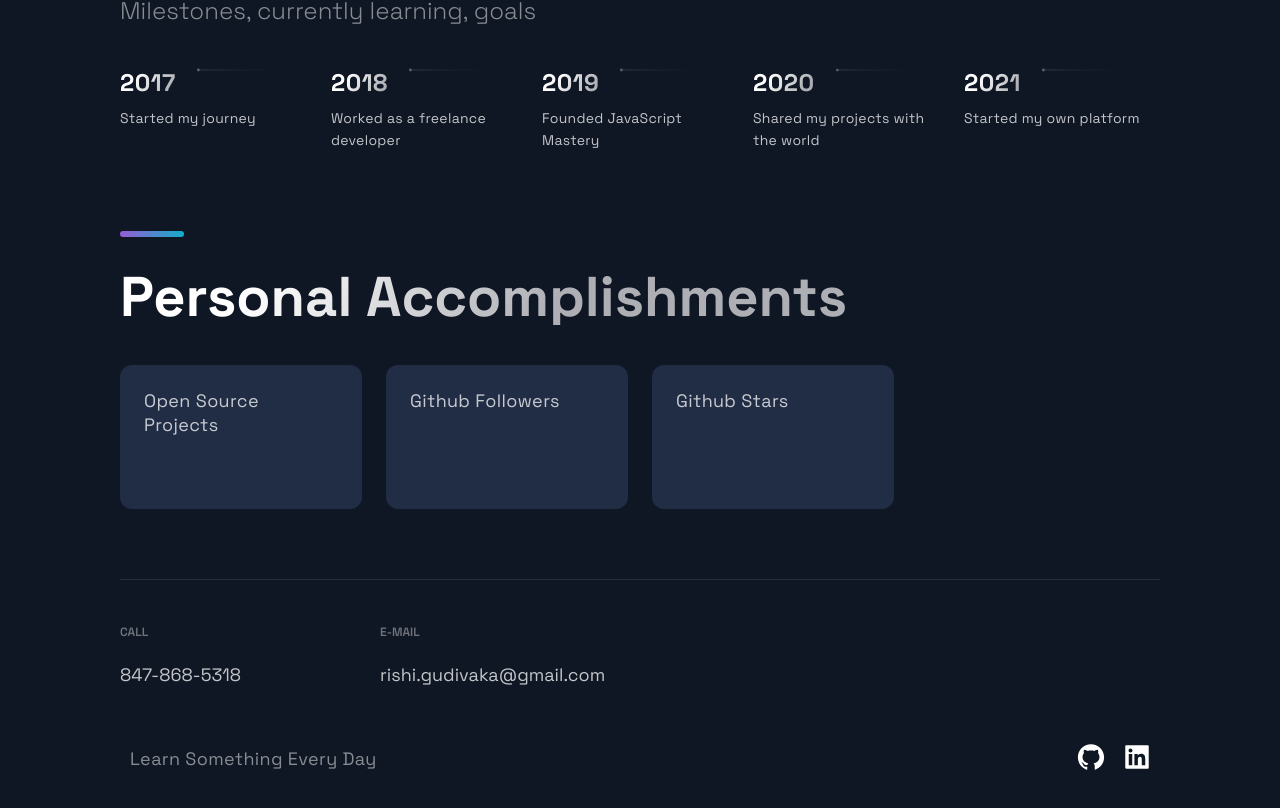
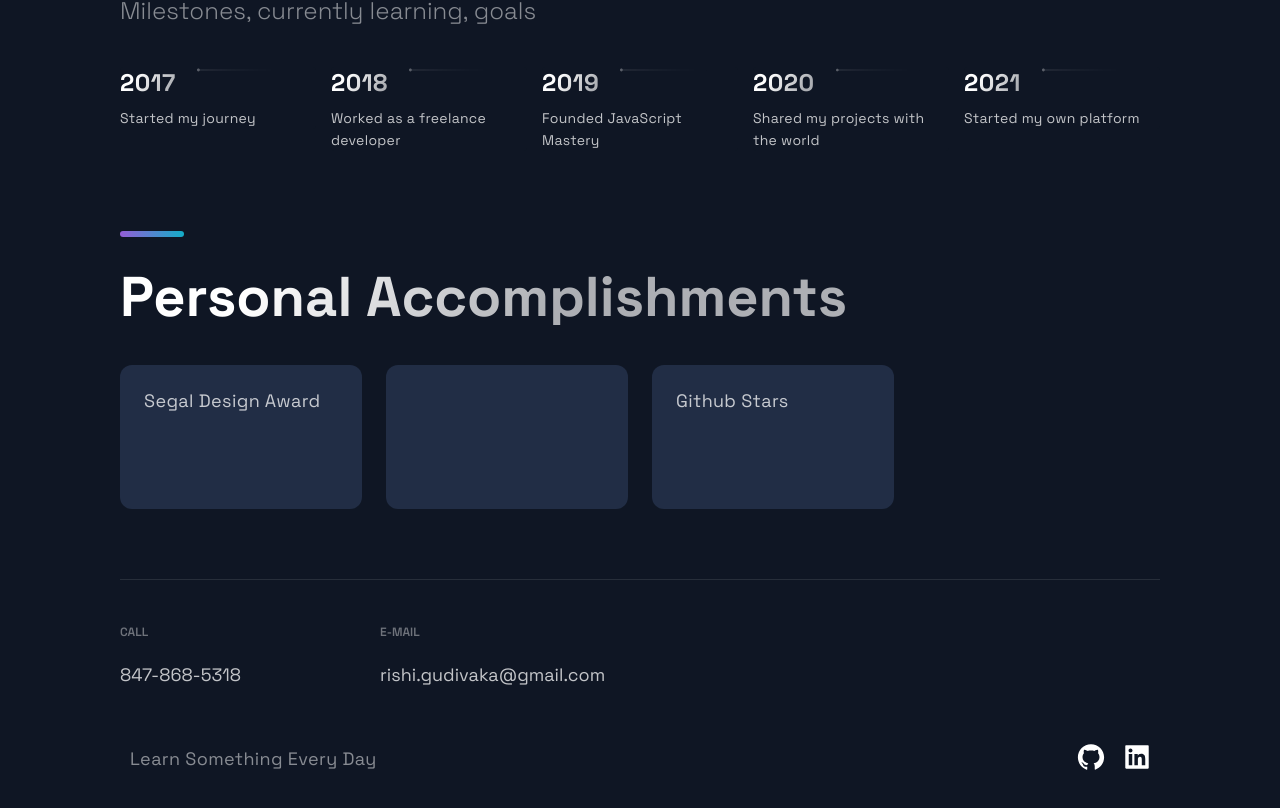
Before and after one commit to rgudivaka/portfolio-website, a Next.js app: page / in a window 1280 px wide. Shown: the part 2894-3702 px from the top of the page. Built offline with nearby package versions, Linux system fonts and the light colour scheme.

Commit message:
fixed linkIn

```diff
--- a/src/components/Acomplishments/Acomplishments.js
+++ b/src/components/Acomplishments/Acomplishments.js
@@ -4,9 +4,9 @@ import { Section, SectionDivider, SectionTitle } from '../../styles/GlobalCompon
 import { Box, Boxes, BoxNum, BoxText } from './AcomplishmentsStyles';
 
 const data = [
-  { number: 20, text: 'Open Source Projects'},
-  { number: 0, text: 'Github Followers', },
-  { number: 0, text: 'Github Stars', }
+  { number: 1, text: 'Segal Design Award'},
+  { number: 1, text: '', },
+  { number: 1, text: 'Github Stars', }
 ];
 
 const Acomplishments = () => (
--- a/src/components/Footer/Footer.js
+++ b/src/components/Footer/Footer.js
@@ -25,7 +25,7 @@ const Footer = () => {
           <SocialIcons href="https://github.com/rgudivaka">
           <AiFillGithub size="3rem" />
         </SocialIcons>
-        <SocialIcons href="www.linkedin.com/in/rishi-g-74ab97124">
+        <SocialIcons href="https://linkedin.com/in/rishi-g-74ab97124">
           <AiFillLinkedin size="3rem" />
         </SocialIcons>
       </SocialContainer>
--- a/src/components/Header/Header.js
+++ b/src/components/Header/Header.js
@@ -43,7 +43,7 @@ const Header = () => (
       <SocialIcons href="https://github.com/rgudivaka">
         <AiFillGithub size="3rem" />
       </SocialIcons>
-      <SocialIcons href="www.linkedin.com/in/rishi-g-74ab97124">
+      <SocialIcons href="https://linkedin.com/in/rishi-g-74ab97124">
         <AiFillLinkedin size="3rem" />
       </SocialIcons>
     </Div3>
```
